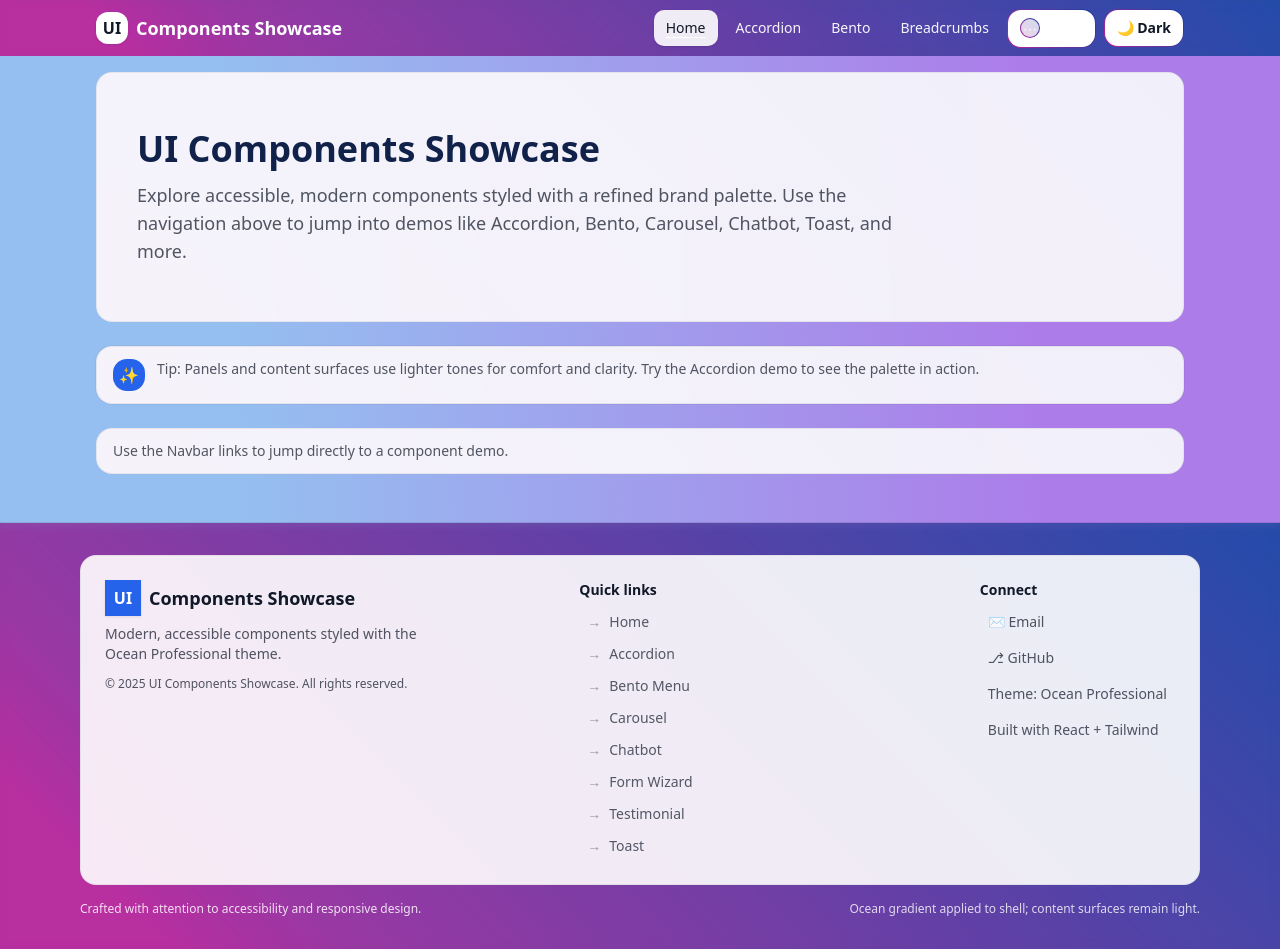
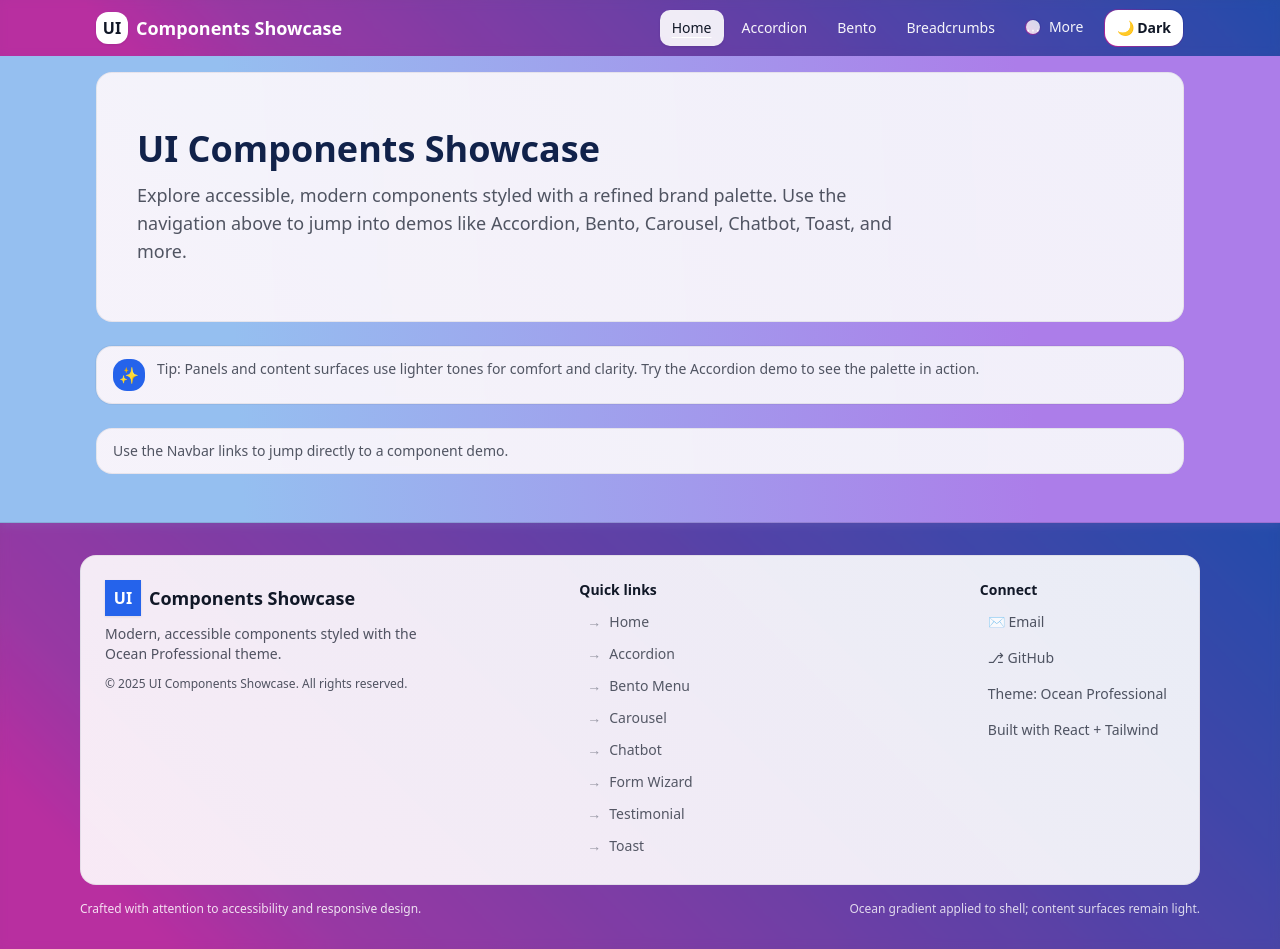
Before and after one commit to kavia-common/ui-components-showcase-3705-3714, a React (Create React App) app in the folder frontend_react_app/: page / in a window 1280 px wide. Built offline with nearby package versions, Linux system fonts and the light colour scheme.

Commit message:
Checkpoint 82 - cgb1804199

```diff
--- a/frontend_react_app/src/components/Navbar.jsx
+++ b/frontend_react_app/src/components/Navbar.jsx
@@ -221,20 +221,19 @@ export default function Navbar({ theme, onToggle }) {
                       ref={triggerRef}
                       type="button"
                       className={[
-                        "px-3 py-2 rounded-md text-sm font-medium transition",
-                        "text-white/90 hover:text-white",
-                        "bg-white/10 hover:bg-white/15",
-                        "focus:outline-none focus-visible:ring-2 focus-visible:ring-white/60",
-                        "border-brand-gradient",
+                        // Match desktop link styling for consistency with Home/Accordion/etc.
+                        baseLink,
+                        open ? activeLink : inactiveLink,
                       ].join(" ")}
                       aria-haspopup="menu"
                       aria-expanded={open ? "true" : "false"}
                       aria-controls="nav-more-menu"
                       onClick={() => setOpen((v) => !v)}
                     >
+                      {/* Keep an unobtrusive ellipsis as a decorative icon without changing label */}
                       <span className="inline-flex items-center gap-2">
                         <span
-                          className="h-5 w-5 rounded-full border-brand-gradient-thin bg-transparent grid place-items-center"
+                          className="h-4 w-4 rounded-full border-brand-gradient-thin bg-transparent grid place-items-center"
                           aria-hidden="true"
                         >
                           ⋯
```
Also changed, not shown: 2 other files (tests, documents, lock files or other folders).
